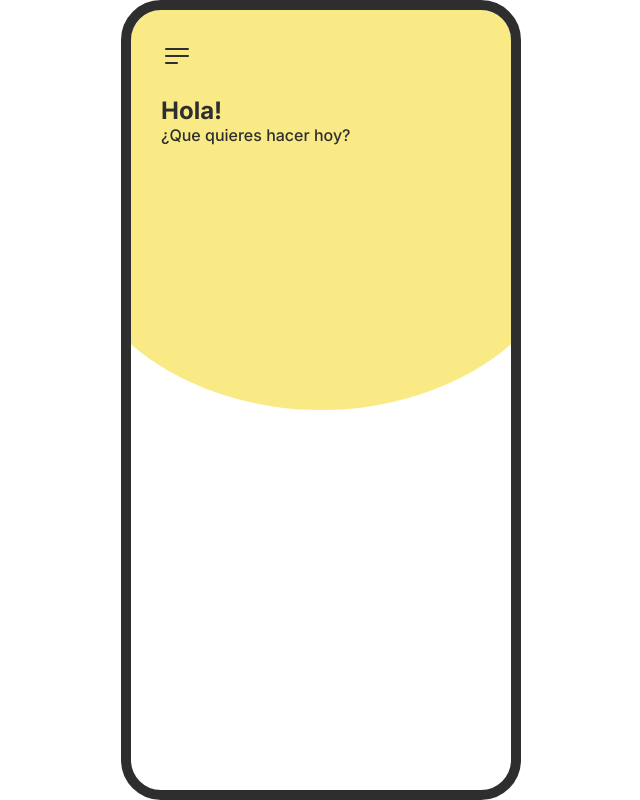
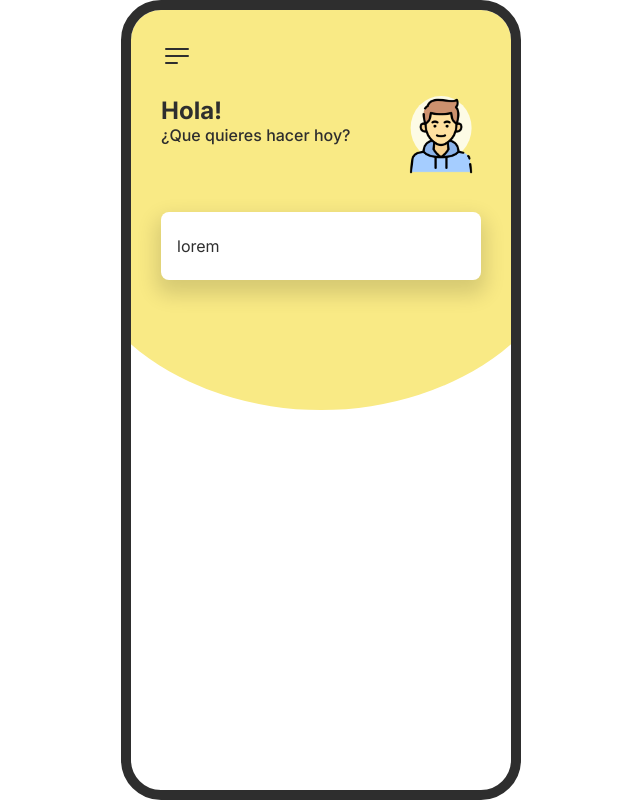
Before and after one commit to MateoDonino/todo-list-app, a plain HTML site: page index.html in a window 1280 px wide. Shown: the whole page, without its empty margins (319-959 px from the left). Drawn offline with Linux system fonts and the light colour scheme.

Commit message:
Actualización 1.2

```diff
--- a/index.html
+++ b/index.html
@@ -34,8 +34,14 @@
             </div>
             <div class="img">
               <div class="backdrop"></div>
-              <img src="images/young-man.png" alt="" />
+              <img src="images/boy.png" alt="" />
             </div>
+          </div>
+        </div>
+        <!-- Categorias -->
+        <div class="categories-wrapper">
+          <div class="categories">
+            <div class="category">lorem</div>
           </div>
         </div>
       </div>
--- a/styles.css
+++ b/styles.css
@@ -22,6 +22,7 @@ body {
   overflow: hidden;
   position: relative;
   padding: 30px 0;
+  display: flex;
 }
 
 @media (min-width: 768px) {
@@ -31,6 +32,11 @@ body {
     border-radius: 40px;
     border: 10px solid #2e2e2e;
   }
+}
+
+.wrapper .screen {
+  flex: 1;
+  min-width: 100%;
 }
 
 .screen-backdrop {
@@ -74,4 +80,43 @@ body {
 }
 .welcome .img .backdrop {
   position: absolute;
+  top: 0;
+  left: 50%;
+  transform: translateX(-50%);
+  width: 3.8rem;
+  height: 4rem;
+  border-radius: 50%;
+  background-color: #fdfbe5;
+  z-index: -1;
 }
+
+.categories-wrapper {
+  margin-top: 1rem;
+  height: calc(100% - 8rem);
+  padding: 0 30px;
+  padding-bottom: 20px;
+  overflow: auto;
+}
+
+.categories {
+  display: flex;
+  padding-top: 1rem;
+  flex-direction: column;
+  gap: 1rem;
+}
+
+.categories .category {
+  background-color: #fff;
+  border-radius: 0.5rem;
+  padding: 1.5rem 1rem;
+  cursor: pointer;
+  display: flex;
+  justify-content: space-between;
+  box-shadow: 0 10px 20px 5px #00000023;
+  transition: all 0.3s;
+}
+
+.categories .category:hover {
+  transform: translateY(-5px);
+  box-shadow: 0 10px 20px 5px #00000040;
+}
```
